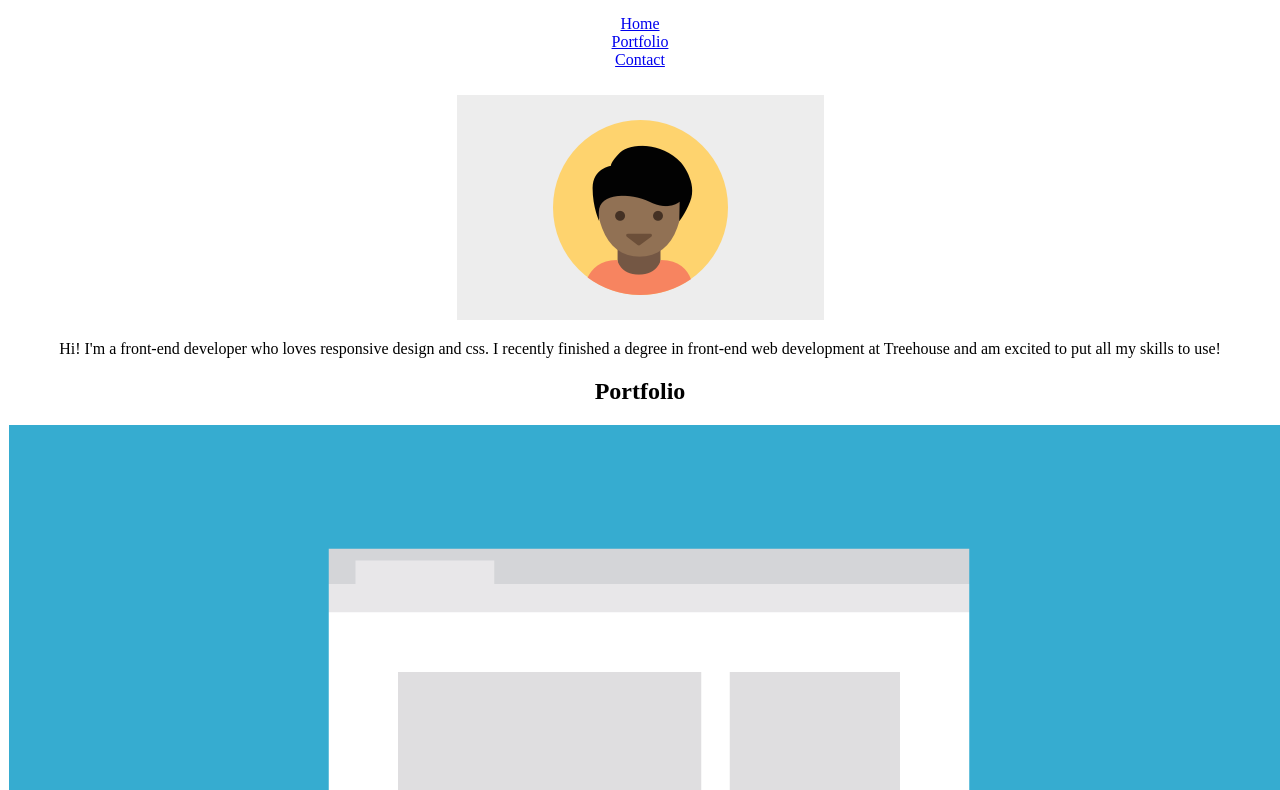
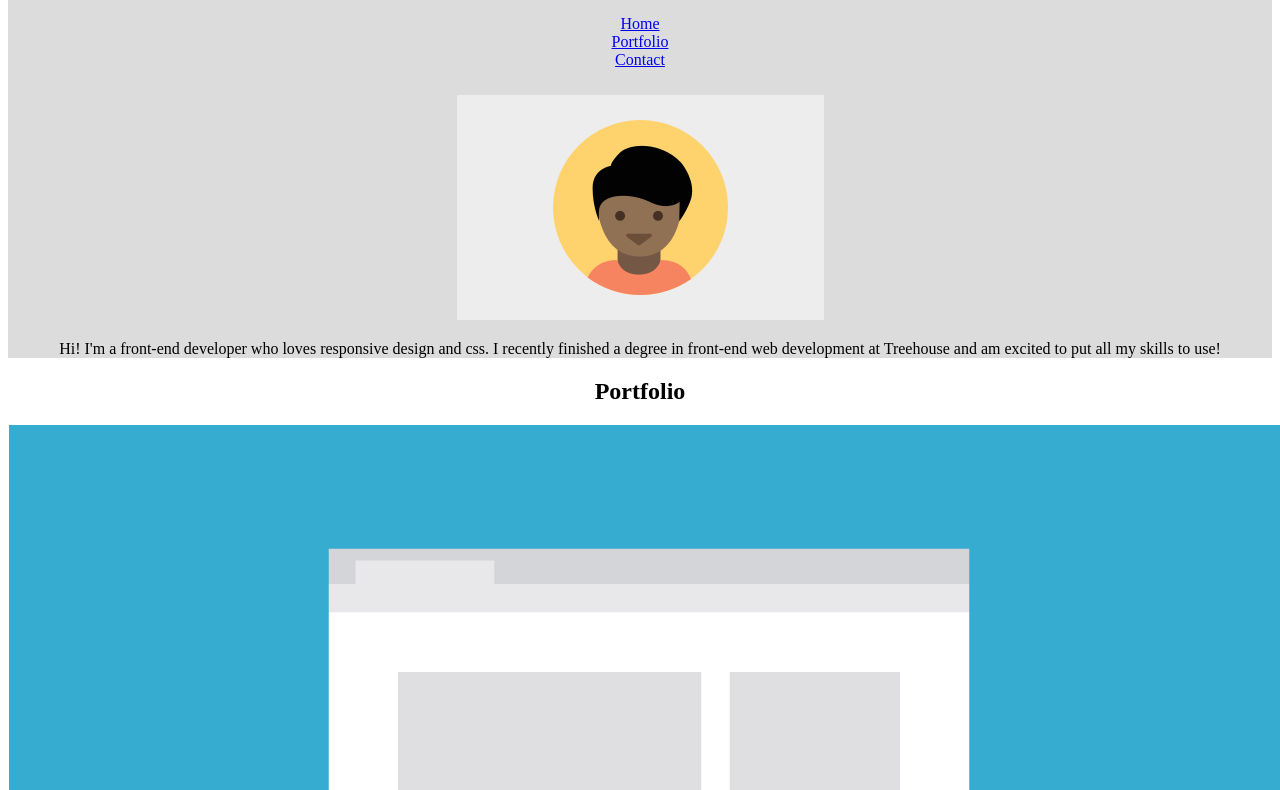
Before and after one commit to StevenRodriguezDev/Project2, a plain HTML site: page responsive_layout_v3/index.html in a window 1280 px wide. Shown: the part 62-852 px from the top of the page. Drawn offline with Linux system fonts and the light colour scheme.

Commit message:
updated html

```diff
--- a/responsive_layout_v3/index.html
+++ b/responsive_layout_v3/index.html
@@ -9,9 +9,9 @@
 
  <body>
 
-    <header>
-      <section>
-      <div class="header"></div>
+    <header >
+      <section class="header">
+      <div>
         <h1> Steven Rodriguez</h1>
         <nav>
 
```
